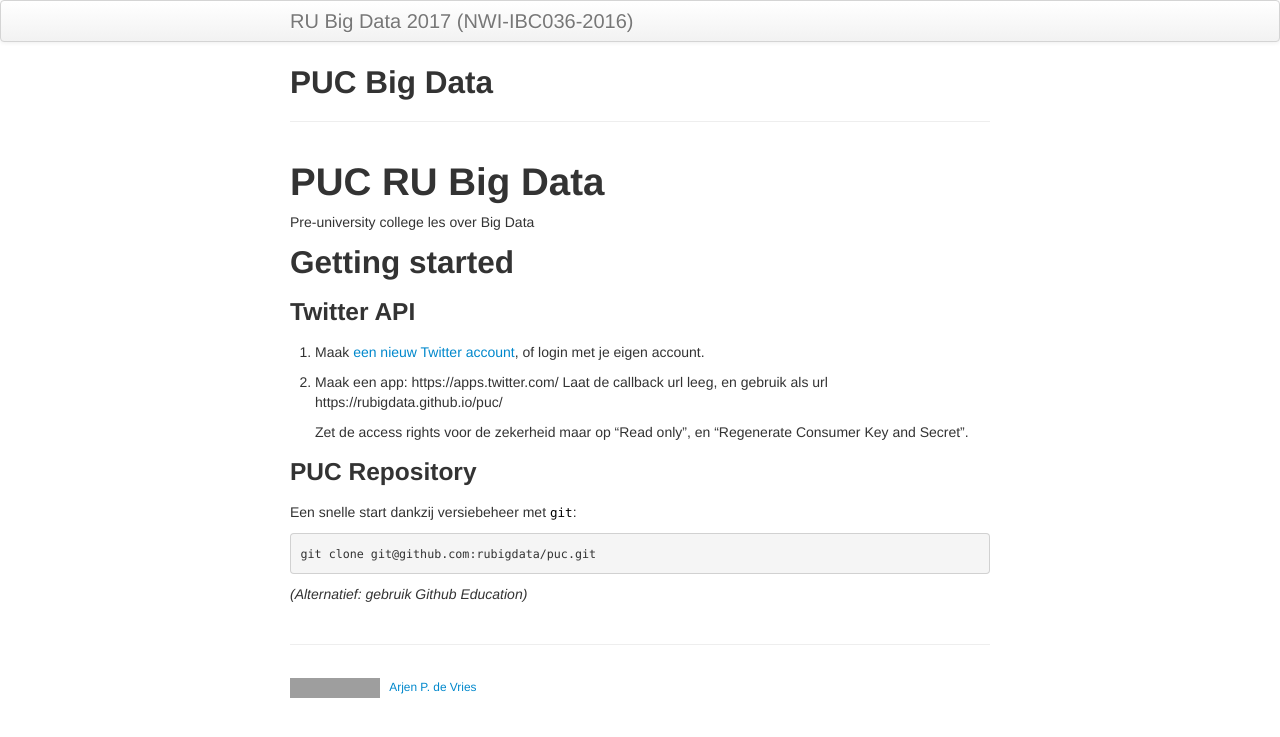
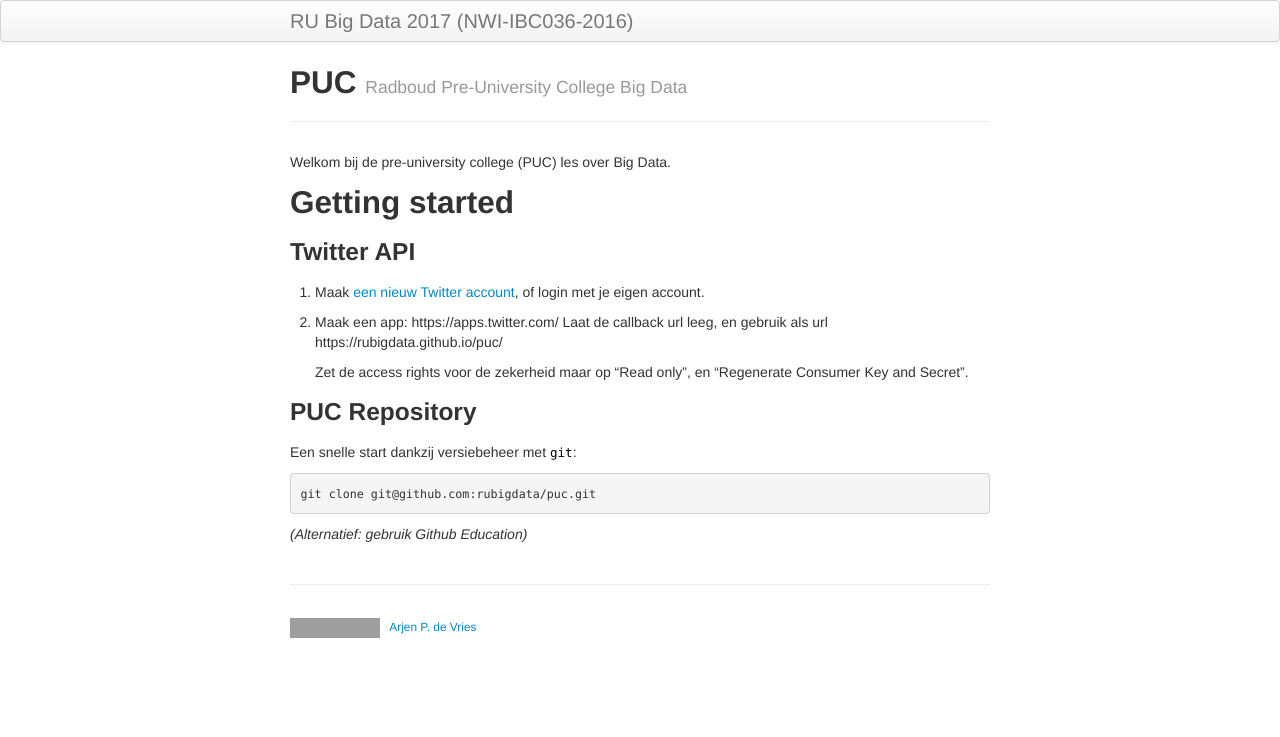
Before and after one commit to Thelukepet/course, a Jekyll site: the page built from puc/tutorial.md, in a window 1280 px wide. Shown: the top 737 px of the page. Built offline with Jekyll 4.4.1, drawn with Linux system fonts in a browser that asks for light colours; grey boxes are pictures that could not be loaded.

Commit message:
Improved presentation

```diff
--- a/puc/tutorial.md
+++ b/puc/tutorial.md
@@ -1,12 +1,11 @@
 ---
 layout: page
-title: PUC Big Data
+title: PUC
+tagline: Radboud Pre-University College Big Data
 description: Pre-University College, Radboud.
 ---
 
-# PUC RU Big Data
-
-Pre-university college les over Big Data
+Welkom bij de pre-university college (PUC) les over Big Data.
 
 ## Getting started
 
```
Also changed, not shown: puc/index.md (+1 -1 lines).
